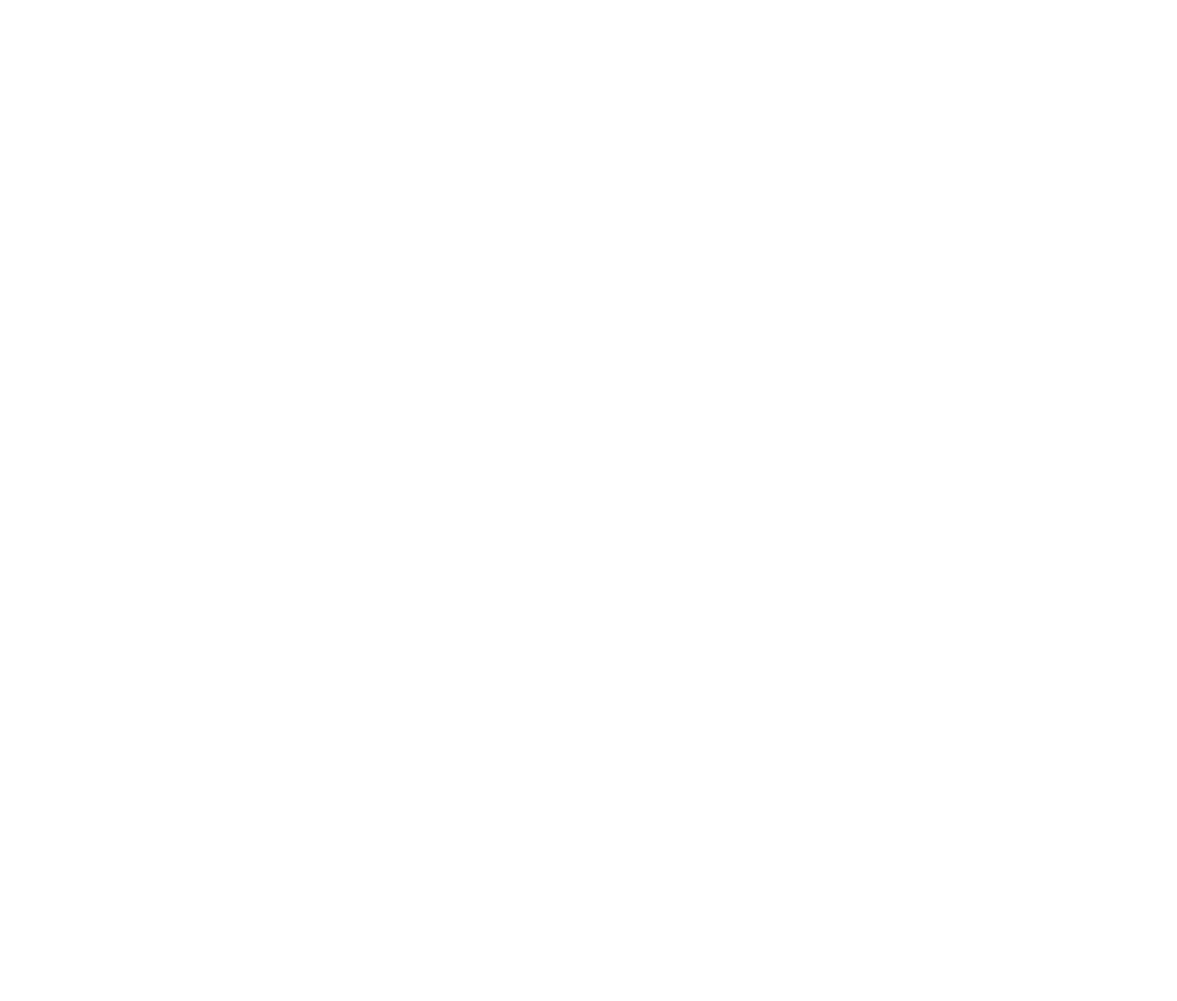
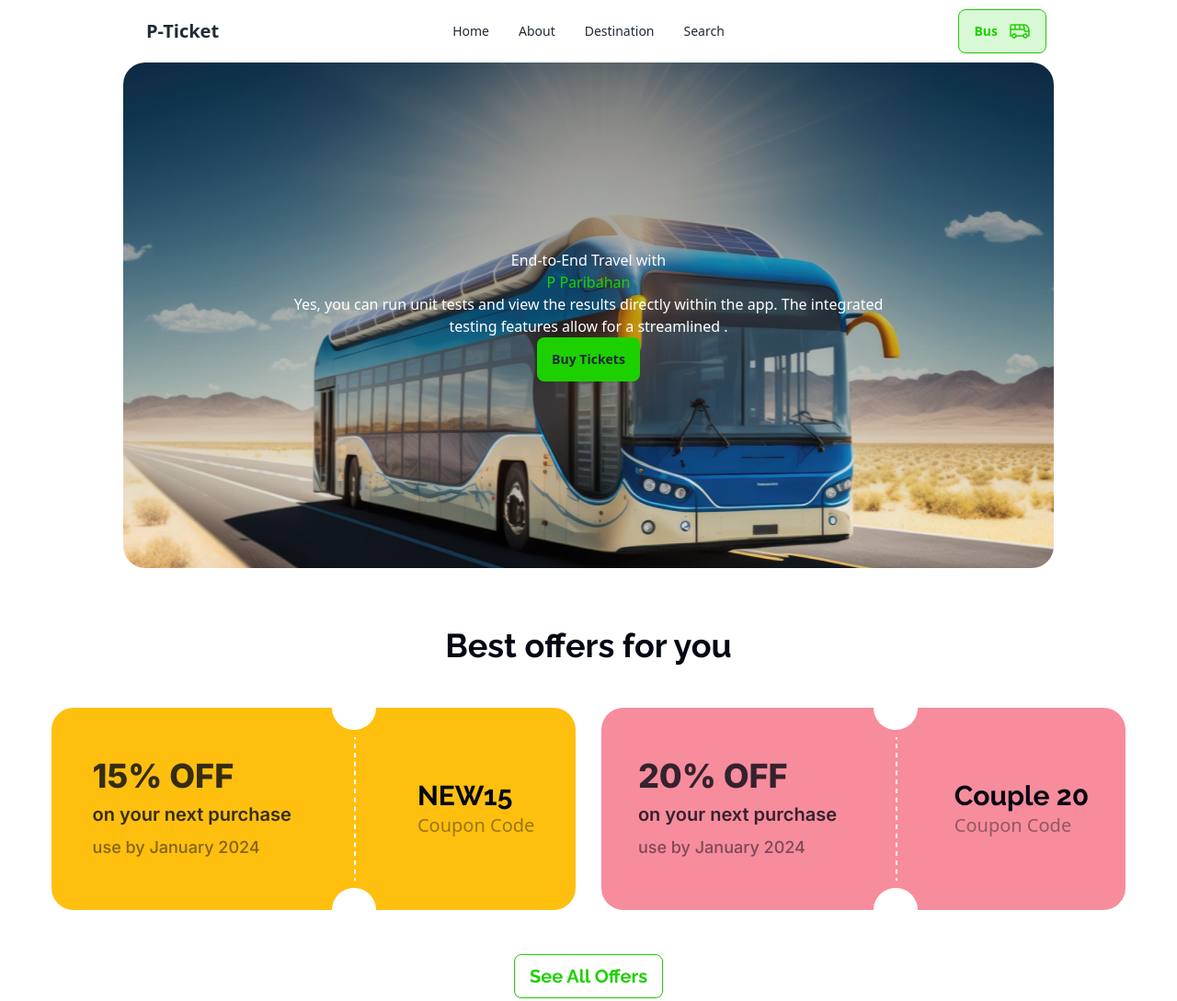
Before and after one commit to snafaro/paribahan, a plain HTML site: page index.html in a window 1280 px wide. Shown: the top 1089 px of the page at 92% size. Before the commit the page ends 800 px from the top, so only its background shows below. Drawn offline with nearby package versions, Linux system fonts and the light colour scheme.

Commit message:
offer section complete

```diff
--- a/index.html
+++ b/index.html
@@ -4,8 +4,100 @@
     <meta charset="UTF-8">
     <meta name="viewport" content="width=device-width, initial-scale=1.0">
     <title>Document</title>
+    <!-- daisy ui and tailwind css -->
+    <link href="https://cdn.jsdelivr.net/npm/daisyui@4.7.2/dist/full.min.css" rel="stylesheet" type="text/css" />
+    <script src="https://cdn.tailwindcss.com"></script>
+    <!-- google font -->
+    <link rel="preconnect" href="https://fonts.googleapis.com">
+    <link rel="preconnect" href="https://fonts.gstatic.com" crossorigin>
+    <link href="https://fonts.googleapis.com/css2?family=Inter:wght@100..900&family=Raleway:ital,wght@0,100..900;1,100..900&display=swap" rel="stylesheet">
+    <!-- vanila css -->
+    <link rel="stylesheet" href="style.css">
+
 </head>
 <body>
+  <!-- header section start -->
+    <header class="px-[134px]">
+      <!-- nav-bar section -->
+        <nav>
+            <div class="navbar bg-base-100">
+                <div class="navbar-start">
+                  <a class="btn btn-ghost text-xl">P-Ticket</a>
+                </div>
+                <div class="navbar-center hidden lg:flex">
+                  <ul class="menu menu-horizontal px-1">
+                    <li><a>Home</a></li>
+                    <li><a>About</a></li>
+                    <li><a>Destination</a></li>
+                    <li><a>Search</a></li>
+                  </ul>
+                </div>
+                <div class="navbar-end">
+                  <button class="flex gap-3 btn bg-[#1cd1002a] text-[#1DD100] border border-[#1DD100]">Bus <img src="images/bus-icon.png" alt=""></button>
+                </div>
+              </div>
+        </nav>
+        <!-- banner section -->
+        <section class="banner px-[134px] w-full h-[550px] bg-cover bg-no-repeat bg-center rounded-3xl flex justify-center items-center">
+          <div class="flex justify-center flex-col items-center">
+            <h1 class="text-white text-center">End-to-End Travel with <br><span class="text-[#1DD100]">P Paribahan</span> </h1>
+            <p class="text-white max-w-[690px] text-center">Yes, you can run unit tests and view the results directly within the app. The integrated testing features allow for a streamlined .</p>
+            <button class="btn bg-[#1DD100] border-0 ">Buy Tickets</button>
+          </div>
+
+        </section>
+    </header>
+    <!-- header section end -->
+
+    <!-- main section start -->
+    <main>
+      <!-- offer section -->
+      <section class="offer flex flex-col justify-center items-center gap-12 mt-16">
+        <h1 class="text-[#030712] font-bold text-4xl raleway-font">Best offers for you</h1>
+        <div class="coupon flex gap-7">
+          <div class="coupon-one w-[570px] h-[220px] bg-[#FFBF0FFF] rounded-3xl flex justify-evenly items-center">
+            <div class="offer flex flex-col gap-2">
+              <h1 class="text-4xl inter-font font-extrabold text-[#030712CC]">15% OFF</h1>
+              <p class="text-xl inter-font font-semibold text-[#030712CC]">on your next purchase</p>
+              <p class="text-lg inter-font font-medium text-[#03071280]">use by January 2024</p>
+            </div>
+            <img src="images/cupon-devider.png" alt="">
+            <div class="coupon-code">
+              <h3 class="text-[#030712] raleway-font text-3xl font-bold">NEW15</h3>
+              <p class="text-[#03071266] font-medium text-xl">Coupon Code</p>
+            </div>
+
+          </div>
+
+          <div class="coupon-two w-[570px] h-[220px] bg-[#F78C9C] rounded-3xl flex justify-evenly items-center">
+            <div class="offer flex flex-col gap-2">
+              <h1 class="text-4xl inter-font font-extrabold text-[#030712CC]">20% OFF</h1>
+              <p class="text-xl inter-font font-semibold text-[#030712CC]">on your next purchase</p>
+              <p class="text-lg inter-font font-medium text-[#03071280]">use by January 2024</p>
+            </div>
+            <img src="images/cupon-devider.png" alt="">
+            <div class="coupon-code">
+              <h3 class="text-[#030712] raleway-font text-3xl font-bold">Couple 20</h3>
+              <p class="text-[#03071266] font-medium text-xl">Coupon Code</p>
+            </div>
+
+          </div>
+
+        </div>
+        <button class=" raleway-font text-xl font-bold text-[#1DD100] border border-[#1DD100] btn bg-white">See All Offers</button>
+      </section>
+
+      <!-- paribahan section -->
+      <section class="paribahan  bg-[#F7F8F8] rounded-t-[80px] w-full mt-28 border-t-2 border-[#1DD100]">
+        <div class="text flex flex-col items-center mt-28">
+          <h3 class="text-[#030712] font-bold text-4xl raleway-font mb-6 text-center">P.H Paribahan</h3>
+          <p class="max-w-[690px] text-center text-[#03071299] text-lg font-normal inter-font">Yes, you can run unit tests and view the results directly within the app. The integrated testing features allow for a streamlined .</p>
+        </div>
+
+      </section>
+
+    </main>
+    <!-- main section end -->
 
 </body>
 </html>
--- /dev/null
+++ b/style.css
@@ -0,0 +1,12 @@
+
+.banner{
+    background-image: url(images/banner.png);
+}
+
+.inter-font{
+    font-family: "Inter", sans-serif;
+}
+
+.raleway-font{
+    font-family: "Raleway", sans-serif;
+}
--- /dev/null
+++ b/tailwind.config.js
@@ -0,0 +1,8 @@
+/** @type {import('tailwindcss').Config} */
+module.exports = {
+    content: ["./src/**/*.{html,js}"],
+    theme: {
+      extend: {},
+    },
+    plugins: [],
+  }
```
Also changed, not shown: images/banner.png (added), images/bus-icon.png (added), images/bus-logo.png (added), images/cupon-devider.png (added), images/fare.png (added), images/info-devider.png (added), images/people.png (added), images/playstore.png (added), images/seat-gray.png (added), images/seat-green-filled.png (added), images/seat-green.png (added), images/stoppage.png (added), images/success.png (added), images/ticket-cupon.png (added).
